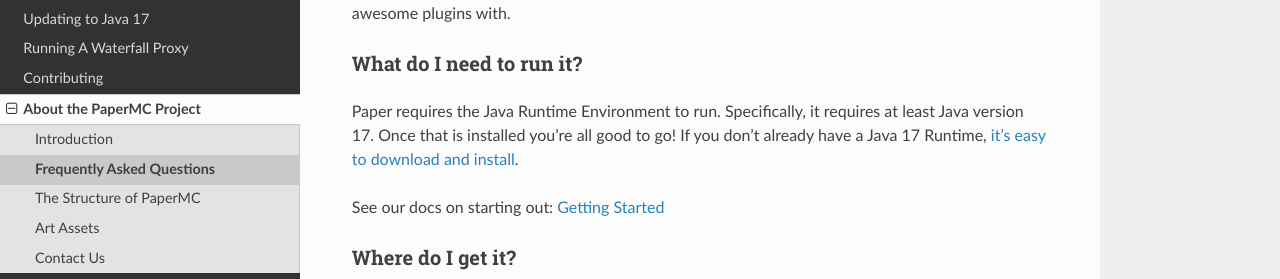
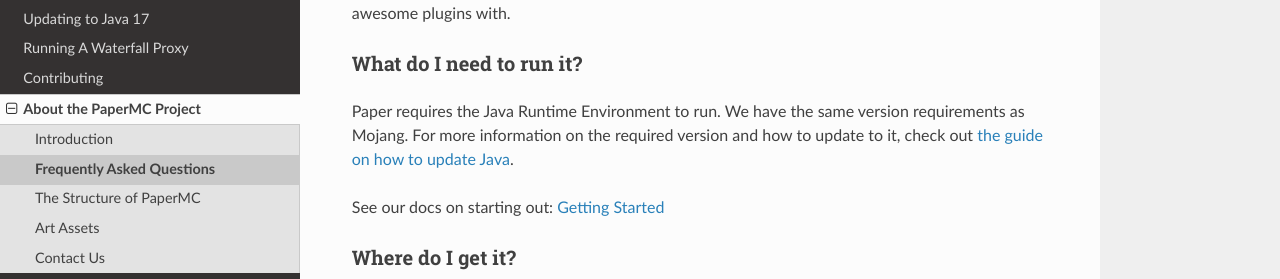
Before and after one commit to PaperMC/PaperDocs, a Sphinx documentation site: the page built from source/about/faq.rst, in a window 1280 px wide and 900 px high, scrolled down 516 px. Shown: the part 156-435 px from the top of the window. Built offline with Sphinx 7.4.7 and the Read the Docs theme 2.0.0, drawn with Linux system fonts in a browser that asks for light colours.

Commit message:
Update faq.rst

```diff
--- a/source/about/faq.rst
+++ b/source/about/faq.rst
@@ -19,9 +19,9 @@
 What do I need to run it?
 -------------------------
 
-Paper requires the Java Runtime Environment to run. Specifically, it requires
-at least Java version 17. Once that is installed you're all good to go! If you
-don't already have a Java 17 Runtime, :doc:`it's easy to download and install</java-update/index>`.
+Paper requires the Java Runtime Environment to run. We have the same version
+requirements as Mojang. For more information on the required version and how
+to update to it, check out :doc:`the guide on how to update Java</java-update/index>`.
 
 See our docs on starting out: :doc:`/server/getting-started`
 
```
